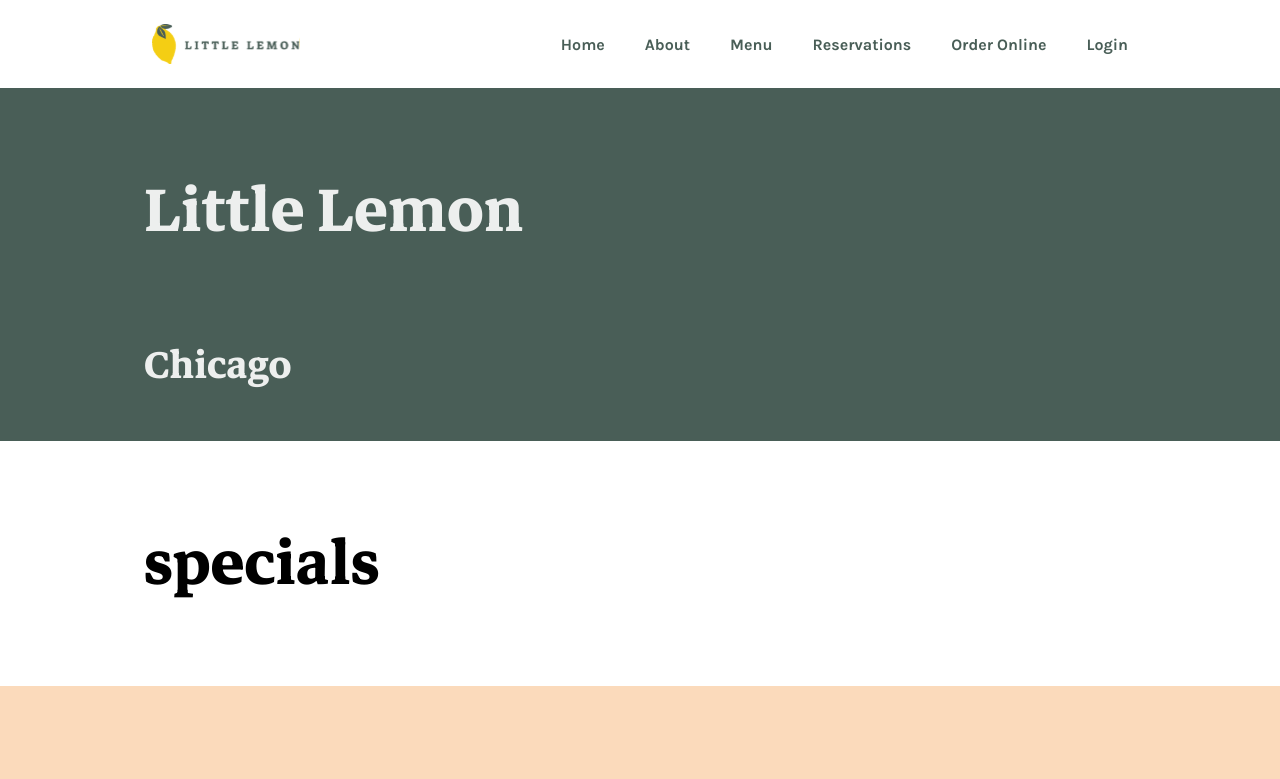
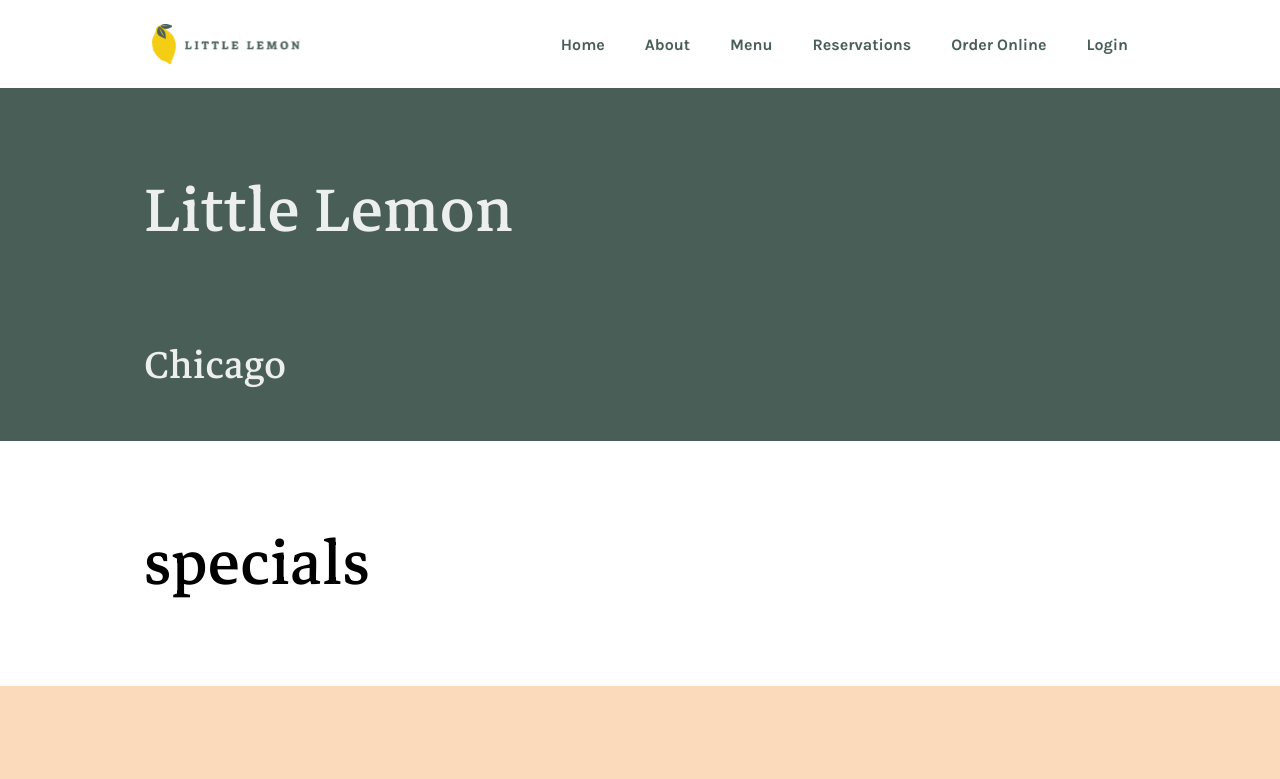
Before and after one commit to pventurino/meta-front-end-developer-capstone, a React (Create React App) app: page / in a window 1280 px wide. Shown: the top 779 px of the page. Built offline with nearby package versions, Linux system fonts and the light colour scheme.

Commit message:
add reset.min.css

```diff
--- a/src/index.js
+++ b/src/index.js
@@ -1,5 +1,6 @@
 import React from 'react';
 import ReactDOM from 'react-dom/client';
+import './reset.min.css';
 import './index.scss';
 import App from './App';
 import reportWebVitals from './reportWebVitals';
--- /dev/null
+++ b/src/reset.min.css
@@ -0,0 +1 @@
+html,body,div,form,fieldset,legend,label{margin:0;padding:0;}table{border-collapse:collapse;border-spacing:0;}th,td{text-align:left;vertical-align:top;}h1,h2,h3,h4,h5,h6,th,td,caption{font-weight:normal;}img{border:0;}
```
